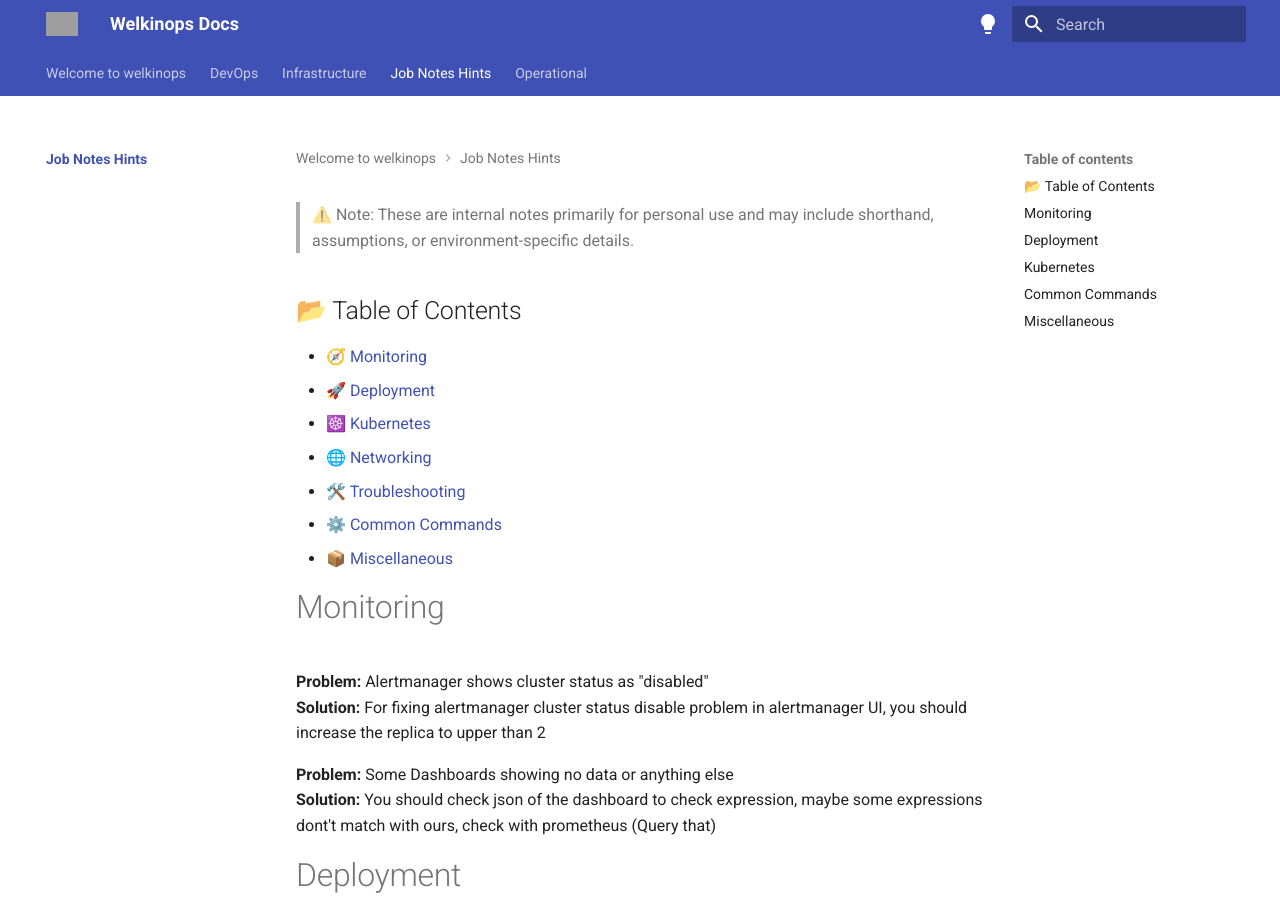
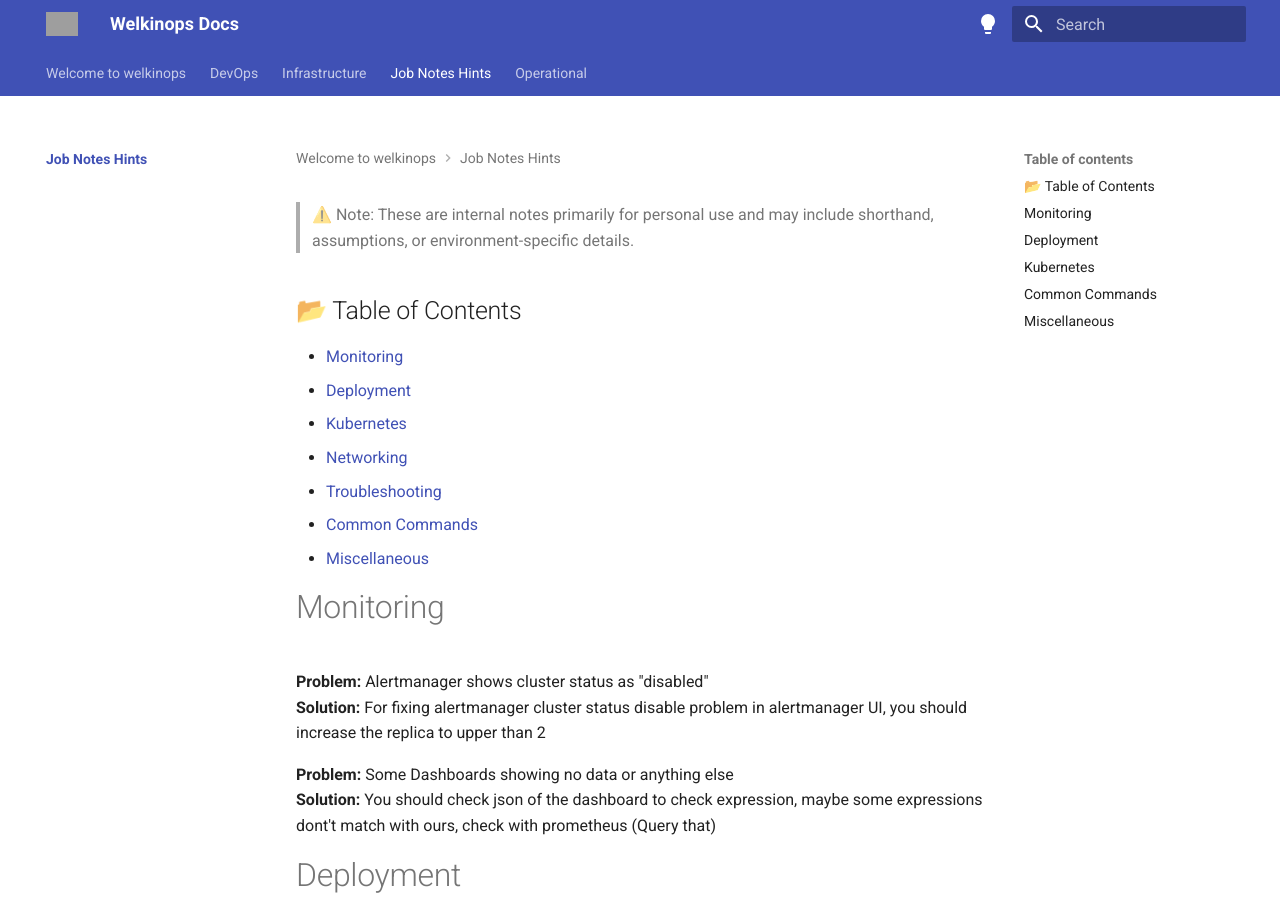
Before and after one commit to amdukf/welkinops, an MkDocs documentation site: the page built from docs/Job-Notes-Hints/index.md, in a window 1280 px wide and 900 px high. Built offline with MkDocs 1.6.1 and Material for MkDocs 9.7.7, drawn with Linux system fonts in a browser that asks for light colours; grey boxes are pictures that could not be loaded.

```diff
--- a/docs/Job-Notes-Hints/index.md
+++ b/docs/Job-Notes-Hints/index.md
@@ -1,13 +1,13 @@
 > ⚠️ Note: These are internal notes primarily for personal use and may include shorthand, assumptions, or environment-specific details.
 
 ## 📂 Table of Contents
-- [🧭 Monitoring](#-monitoring)
-- [🚀 Deployment](#-deployment)
-- [☸️ Kubernetes](#-kubernetes)
-- [🌐 Networking](#-networking)
-- [🛠️ Troubleshooting](#-troubleshooting)
-- [⚙️ Common Commands](#-common-commands)
-- [📦 Miscellaneous](#-miscellaneous)
+- [Monitoring](#monitoring)
+- [Deployment](#deployment)
+- [Kubernetes](#kubernetes)
+- [Networking](#networking)
+- [Troubleshooting](#troubleshooting)
+- [Common Commands](#common-commands)
+- [Miscellaneous](#miscellaneous)
 
 # Monitoring
 
```
